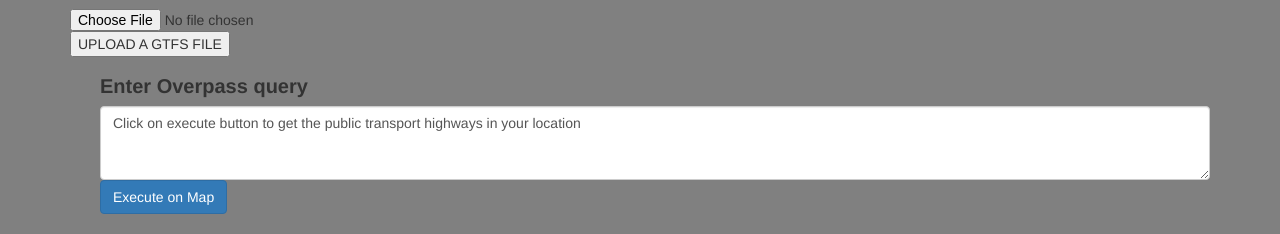
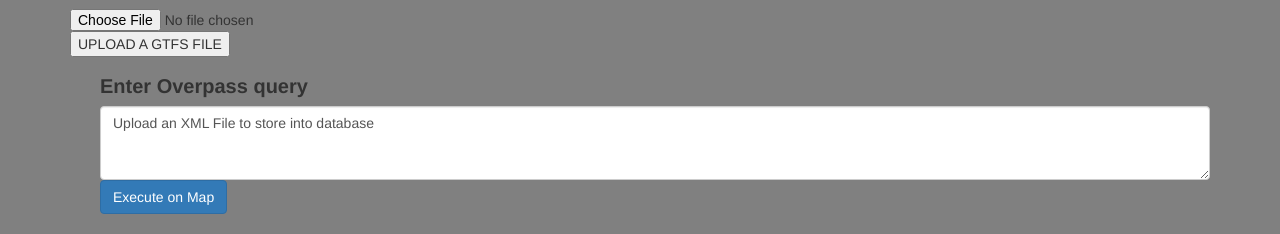
Before and after one commit to srikant-ch5/gtfsintegrate, a Django app: page /gtfs/ in a window 1280 px wide. Shown: the part 71-305 px from the top of the page. Run offline with Django 3.2, Linux system fonts and the light colour scheme; parts of the project's set-up code (start-up, migrations or seed data) failed here and were passed over; some libraries are stand-ins or nearby versions.

Commit message:
added xml print

```diff
--- a/geodjango/settings.py
+++ b/geodjango/settings.py
@@ -82,7 +82,7 @@ WSGI_APPLICATION = 'geodjango.wsgi.application'
 
 # SECURITY WARNING: don't run with debug turned on in production!
 DEBUG = config('DEBUG', default=False, cast=bool)
-
+#uses env var
 DATABASES = {
     'default': dj_database_url.config(
         default=config('DATABASE_URL')
--- a/gs/templates/gs/map.html
+++ b/gs/templates/gs/map.html
@@ -20,7 +20,7 @@
             <div class="col-xs-12" >
                 <div class="form-group">
                 <label id="query_label">Enter Overpass query</label>
-                    <textarea class="form-control" rows="3" cols = "50">Click on execute button to get the public transport highways in your location</textarea>
+                    <textarea class="form-control" rows="3" cols = "50">Upload an XML File to store into database</textarea>
                     <button class="btn btn-primary" id="query">Execute on Map</button>
                 <h3 id="location"></h3>
                 </div>
```
Also changed, not shown: 2 other files.
